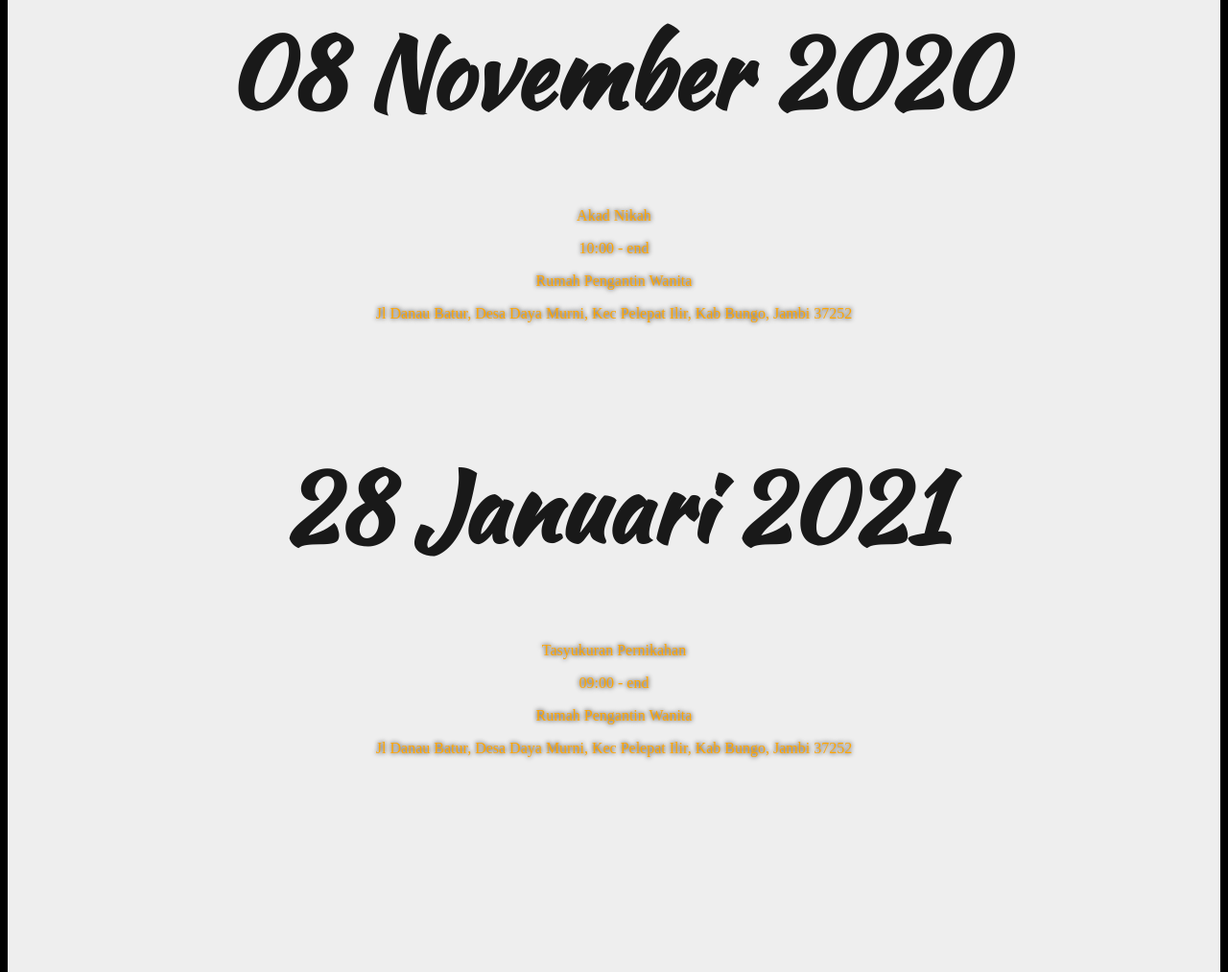
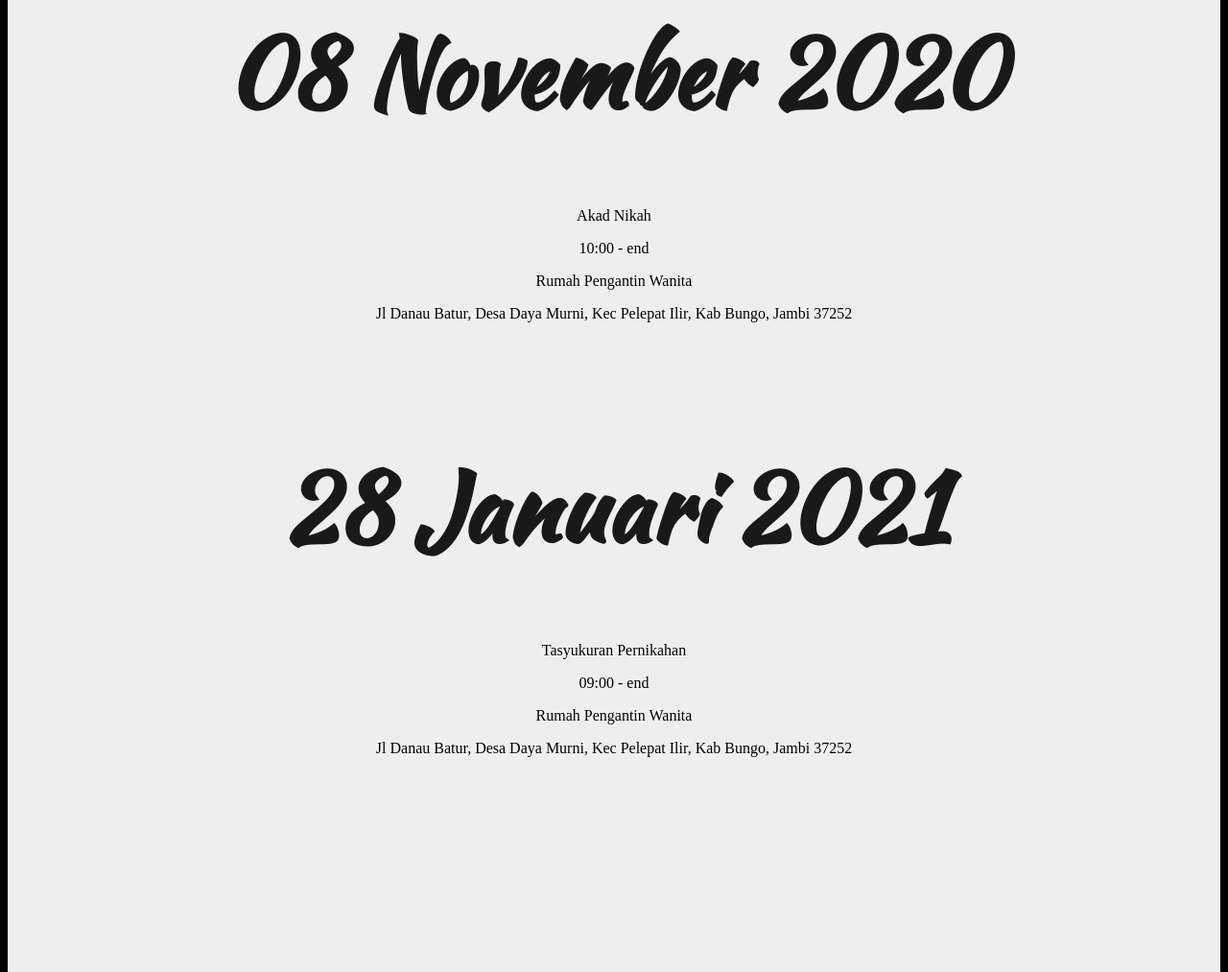
Before and after one commit to chordlagu/undangan, a plain HTML site: page undangan/sample/index.html in a window 1280 px wide. Shown: the part 5563-6576 px from the top of the page at 96% size. Drawn offline with Linux system fonts and the light colour scheme.

Commit message:
Update index.html

```diff
--- a/undangan/sample/index.html
+++ b/undangan/sample/index.html
@@ -75,7 +75,7 @@ body{text-align:center;background:#000}
 .ketiga h2{text-shadow:0px 0px 10px #fff !important;color:#000;font-size:100px !important;font-family: 'Kaushan Script', cursive;margin-bottom:1px !important;margin:1px important;}
  .keempat {padding-top:350px;padding-bottom:350px;background:#eeeeee;}
   .keempat h2{font-size:100px !important;font-family: 'Kaushan Script', cursive;margin-bottom:1px !important;}
-  .keempat p{color:orange !important;text-shadow:0px 0px 5px black !important;}
+  .keempat p{color:black !important;text-shadow:0px 0px 5px #fff !important;}
  .kelima {padding-top:350px;padding-bottom:350px;background:orange;}
 
 
```
